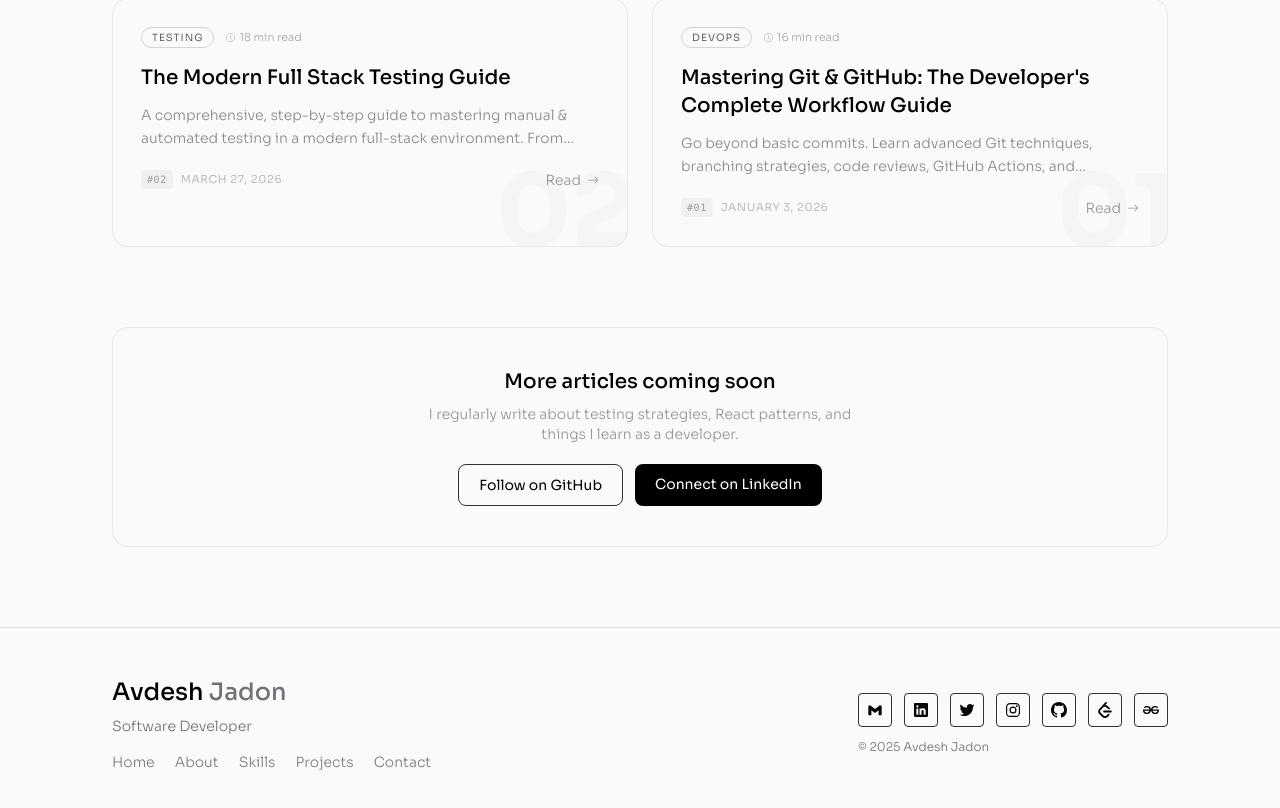
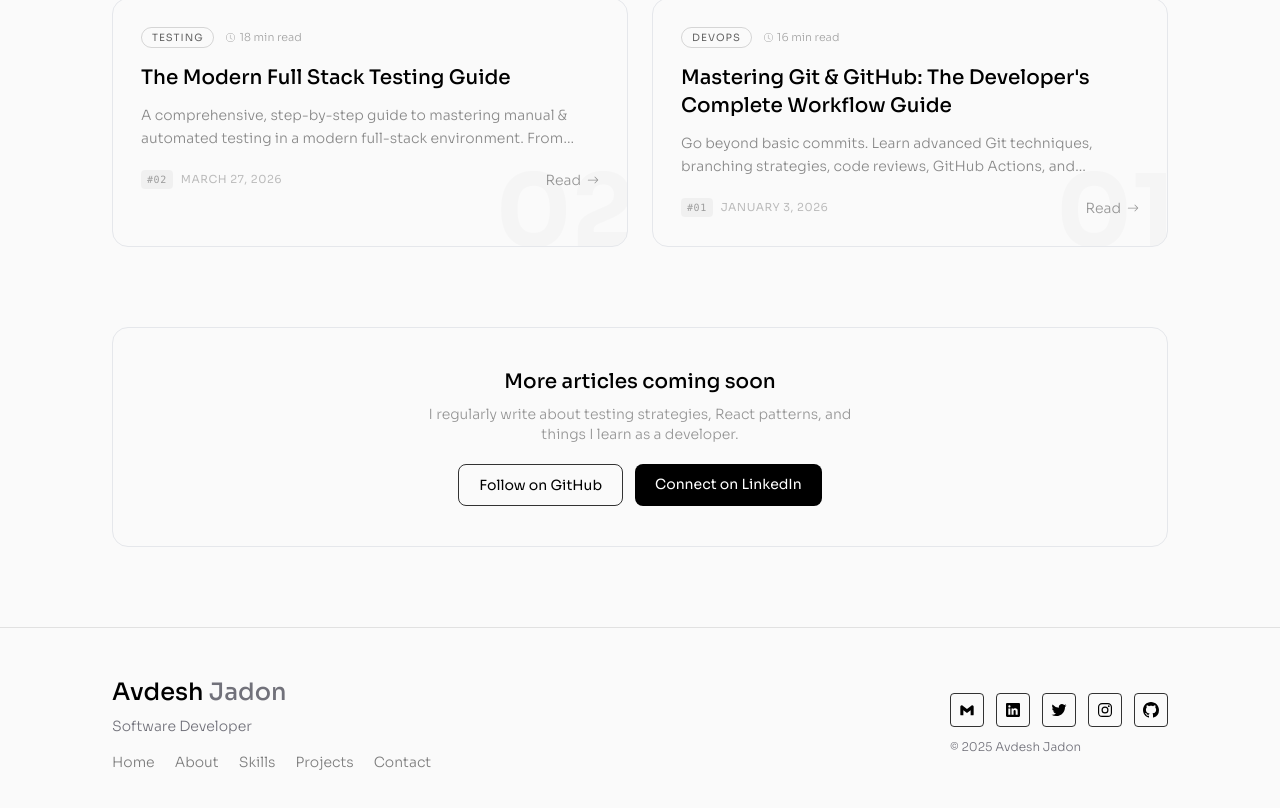
Before and after one commit to avdeshjadon/Portfolio, a React (Vite) app: page /blog in a window 1280 px wide. Shown: the part 758-1566 px from the top of the page. Built offline with nearby package versions, Linux system fonts and the light colour scheme.

Commit message:
remove LeetCode and GeeksforGeeks links from social profiles across components

```diff
--- a/src/components/Contact.jsx
+++ b/src/components/Contact.jsx
@@ -5,7 +5,6 @@ import { BsGithub } from 'react-icons/bs'
 import { IoLogoLinkedin, IoLogoTwitter, IoLogoInstagram } from 'react-icons/io5'
 import { IoMdMail } from "react-icons/io"
 import { FaPhone } from "react-icons/fa6"
-import { SiGeeksforgeeks, SiLeetcode } from 'react-icons/si'
 
 const socials = [
   { Icon: BiLogoGmail, link: "mailto:theavdeshjadon@gmail.com", label: "Email" },
@@ -13,8 +12,6 @@ const socials = [
   { Icon: IoLogoTwitter, link: "https://x.com/AvdeshJado26477", label: "Twitter" },
   { Icon: IoLogoInstagram, link: "https://instagram.com/__avdeshhere", label: "Instagram" },
   { Icon: BsGithub, link: "https://github.com/avdeshjadon", label: "GitHub" },
-  { Icon: SiLeetcode, link: "https://leetcode.com/avdeshjadon", label: "LeetCode" },
-  { Icon: SiGeeksforgeeks, link: "https://www.geeksforgeeks.org/profile/theavdeshjadon", label: "GeeksforGeeks" }
 ]
 
 export default function Contact() {
--- a/src/components/Footer.jsx
+++ b/src/components/Footer.jsx
@@ -3,7 +3,6 @@ import { motion } from "framer-motion"
 import { BsGithub } from "react-icons/bs"
 import { IoLogoLinkedin, IoLogoTwitter, IoLogoInstagram } from "react-icons/io5"
 import { BiLogoGmail } from "react-icons/bi"
-import { SiGeeksforgeeks, SiLeetcode } from "react-icons/si"
 
 const socials = [
   { Icon: BiLogoGmail, href: "mailto:theavdeshjadon@gmail.com", label: "Email" },
@@ -11,8 +10,6 @@ const socials = [
   { Icon: IoLogoTwitter, href: "https://x.com/AvdeshJado26477", label: "Twitter" },
   { Icon: IoLogoInstagram, href: "https://instagram.com/__avdeshhere", label: "Instagram" },
   { Icon: BsGithub, href: "https://github.com/avdeshjadon", label: "GitHub" },
-  { Icon: SiLeetcode, href: "https://leetcode.com/avdeshjadon", label: "LeetCode" },
-  { Icon: SiGeeksforgeeks, href: "https://www.geeksforgeeks.org/profile/theavdeshjadon", label: "GeeksforGeeks" },
 ]
 
 const navLinks = [
--- a/src/components/Home.jsx
+++ b/src/components/Home.jsx
@@ -3,7 +3,6 @@ import { IoLogoLinkedin, IoLogoTwitter, IoLogoInstagram } from "react-icons/io5"
 import { BiLogoGmail } from "react-icons/bi"
 import { BsGithub } from "react-icons/bs"
 import { TypeAnimation } from "react-type-animation"
-import { SiGeeksforgeeks, SiLeetcode } from "react-icons/si"
 import ThreeBackground from "./ThreeBackground"
 
 const socials = [
@@ -12,8 +11,6 @@ const socials = [
   { Icon: IoLogoTwitter, link: "https://x.com/AvdeshJado26477", label: "Twitter" },
   { Icon: IoLogoInstagram, link: "https://instagram.com/__avdeshhere", label: "Instagram" },
   { Icon: BsGithub, link: "https://github.com/avdeshjadon", label: "GitHub" },
-  { Icon: SiLeetcode, link: "https://leetcode.com/avdeshjadon", label: "LeetCode" },
-  { Icon: SiGeeksforgeeks, link: "https://www.geeksforgeeks.org/profile/theavdeshjadon", label: "GeeksforGeeks" }
 ]
 
 const stagger = {
```
